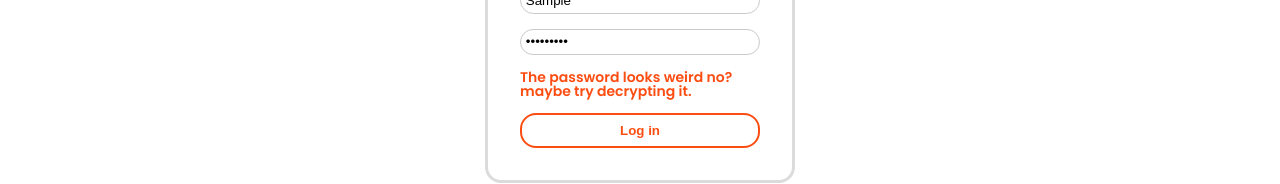
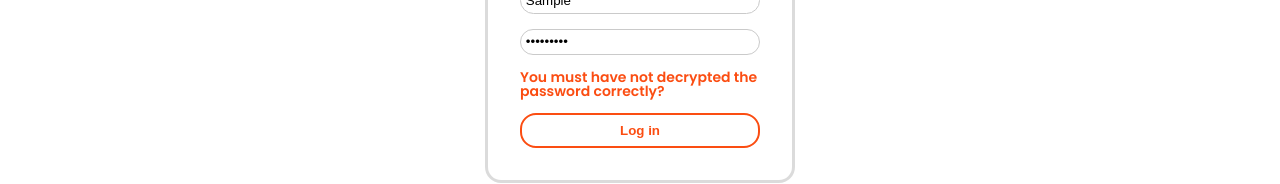
Before and after one commit to WorkshopVTI-HOWEST/cyber-security-challenge, a React (Vite) app: page /admin in a window 1280 px wide. Both pictures are taken after typing "Sample", "Sample123" into the empty fields and a click on the button "Log in". Shown: the part 284-468 px from the top of the page. Built offline with nearby package versions, Linux system fonts and the light colour scheme.

Commit message:
fix: change login error message

```diff
--- a/src/components/Login.jsx
+++ b/src/components/Login.jsx
@@ -40,7 +40,7 @@ export default function Login({ setIsLoggedIn }) {
                 />
                 {errorMessageVisible && (
                     <p className="error">
-                        The password looks weird no? maybe try decrypting it.
+                        You must have not decrypted the password correctly?
                     </p>
                 )}
                 <button type="submit">Log in</button>
```
